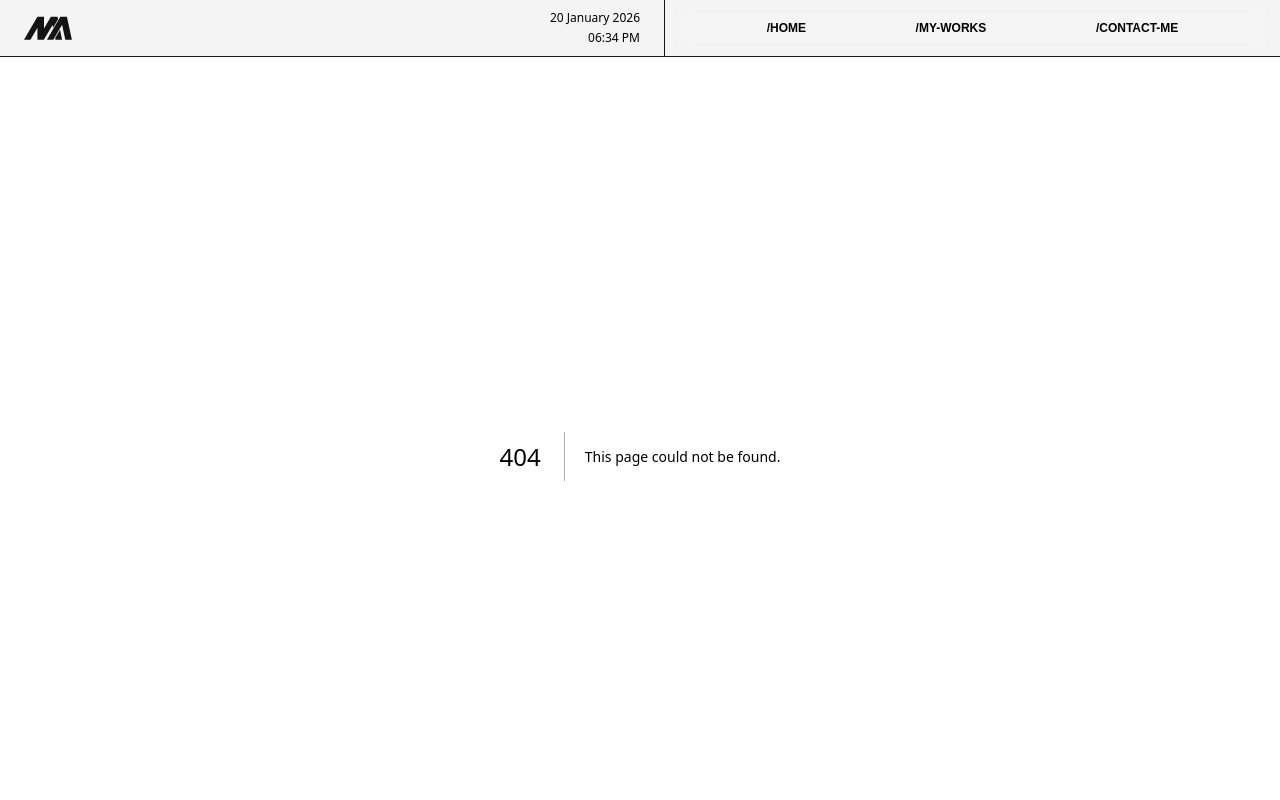
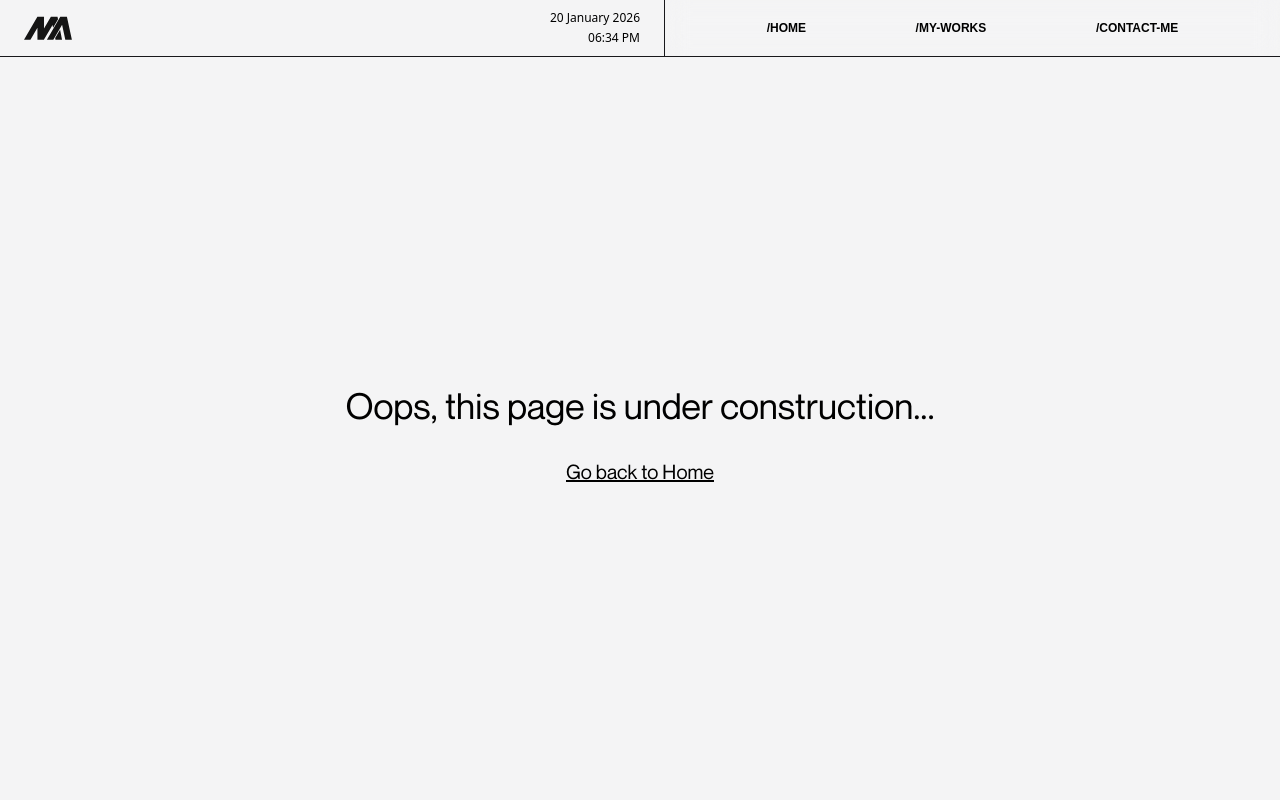
Before and after one commit to attaryu/my-portfolio, a Next.js app: page /contact-me in a window 1280 px wide. Before the commit this address had no page. Shown: the top 800 px of the page. Built offline with nearby package versions, Linux system fonts and the light colour scheme; a web font is replaced by a local one.

Commit message:
feat: add dummy Contact Me page

```diff
--- /dev/null
+++ b/src/app/contact-me/page.tsx
@@ -0,0 +1,15 @@
+import Link from 'next/link';
+
+export default function ContactMePage() {
+	return (
+		<main className="h-[95dvh] flex flex-col items-center justify-center gap-8">
+			<h1 className="text-4xl font-neue-montreal">
+				Oops, this page is under construction...
+			</h1>
+
+			<Link href="/" className="underline text-xl font-neue-montreal">
+				Go back to Home
+			</Link>
+		</main>
+	);
+}
--- a/src/components/navbar.tsx
+++ b/src/components/navbar.tsx
@@ -1,6 +1,5 @@
 'use client';
 
-import { useMobile } from '@/hooks/use-mobile';
 import { useGSAP } from '@gsap/react';
 import { format } from 'date-fns';
 import gsap from 'gsap';
@@ -9,6 +8,8 @@ import { Menu, X } from 'lucide-react';
 import Image from 'next/image';
 import Link from 'next/link';
 import { useRef } from 'react';
+
+import { useMobile } from '@/hooks/use-mobile';
 
 gsap.registerPlugin(useGSAP, Flip);
 
```
